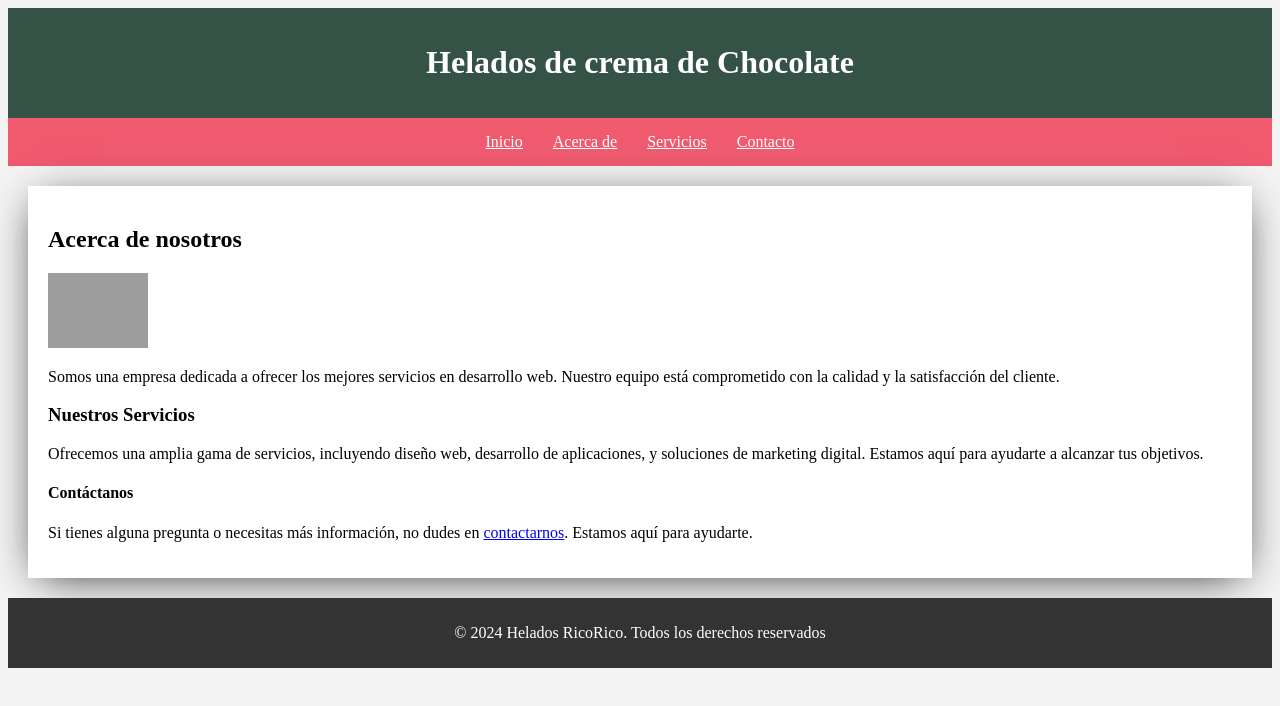
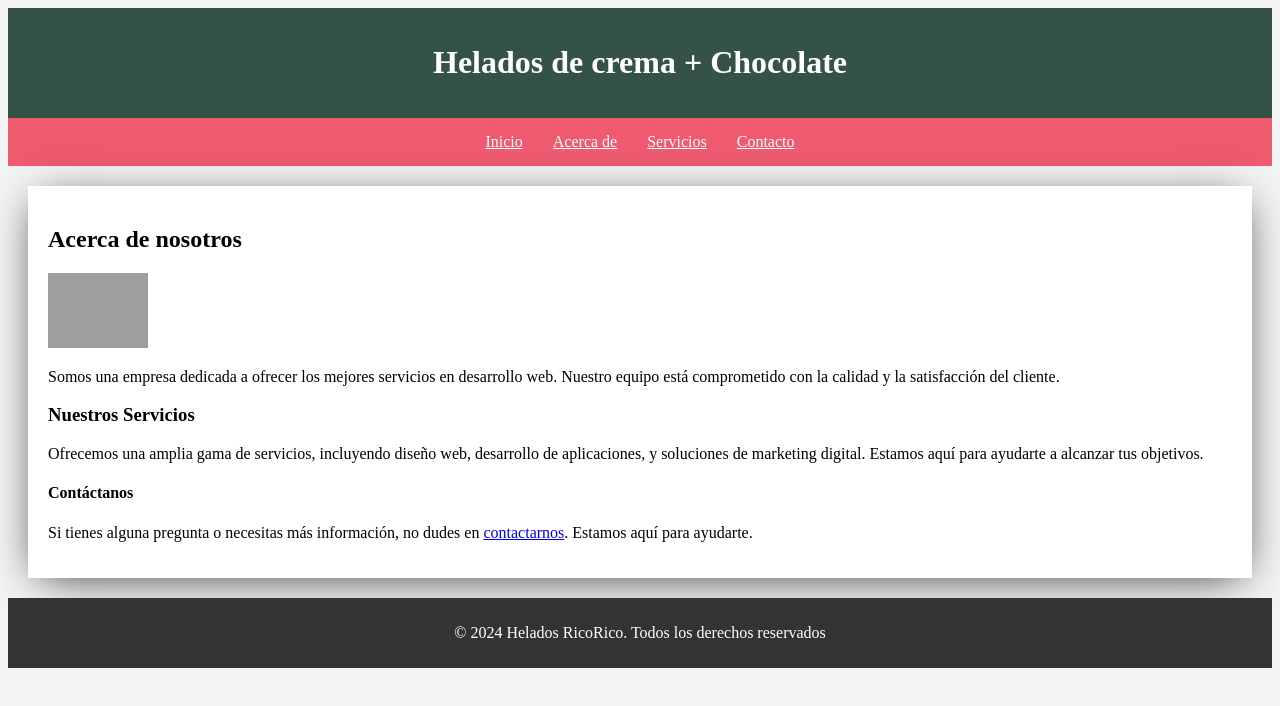
Before and after one commit to KarinnaMnz/helados-cremoso, a plain HTML site: page index.html in a window 1280 px wide. Drawn offline with Linux system fonts and the light colour scheme; grey boxes are pictures that could not be loaded.

Commit message:
Update index.html

```diff
--- a/index.html
+++ b/index.html
@@ -44,7 +44,7 @@
 <body>
     <!-- Esta linea es para el usuario -->
     <header>
-        <h1>Helados de crema de Chocolate</h1>
+        <h1>Helados de crema + Chocolate</h1>
     </header>
     <nav>
         <a href="#inicio">Inicio</a>
```
